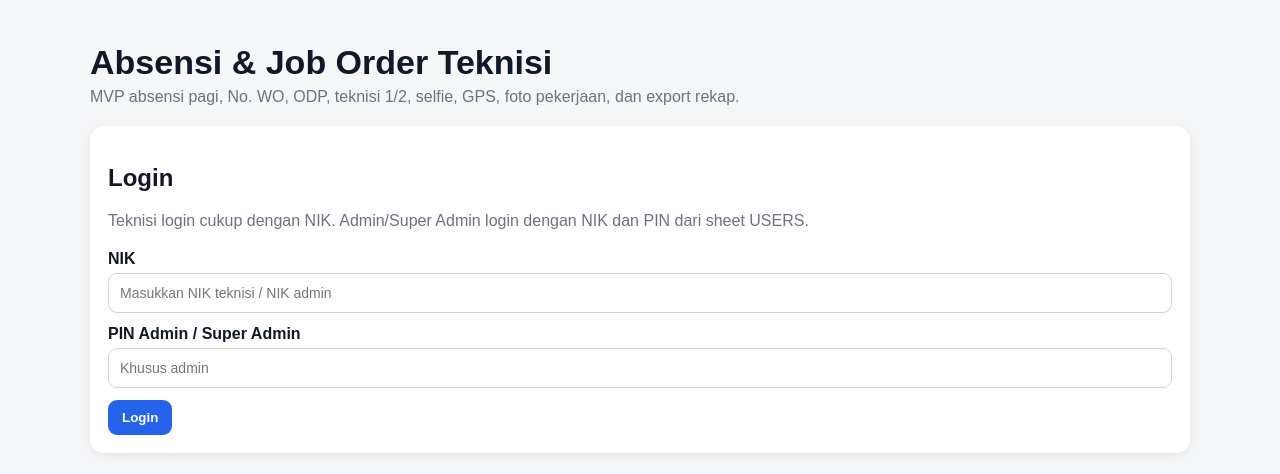
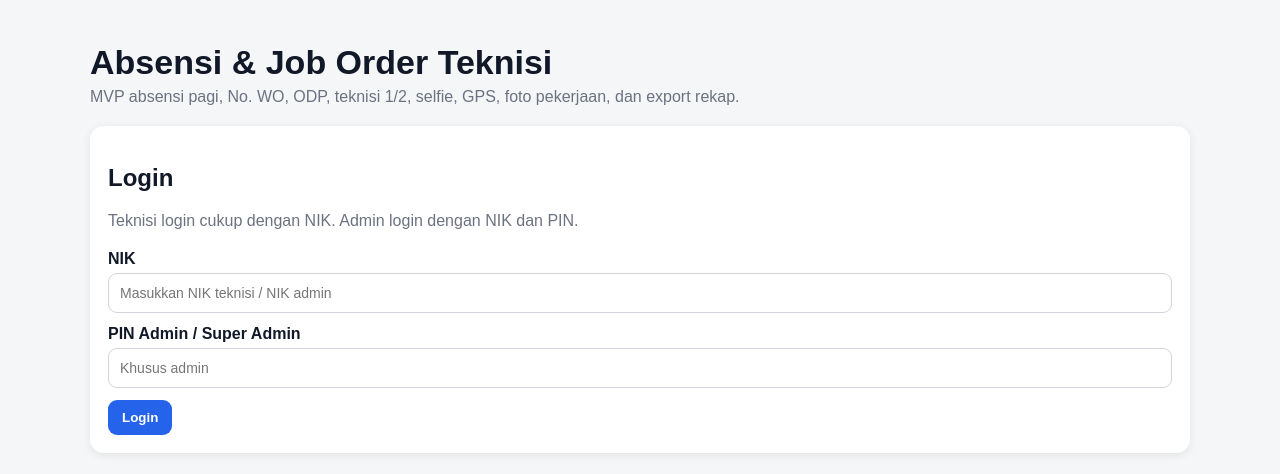
Before and after one commit to Okberaff/absensi-teknisi-pwa, a React (Vite) app: page / in a window 1280 px wide. Shown: the top 474 px of the page. Built offline with nearby package versions, Linux system fonts and the light colour scheme.

Commit message:
sudah di fix

```diff
--- a/src/App.tsx
+++ b/src/App.tsx
@@ -1066,7 +1066,7 @@ export default function App() {
         <div className="card">
           <h2>Login</h2>
           <p className="subtitle">
-            Teknisi login cukup dengan NIK. Admin/Super Admin login dengan NIK dan PIN dari sheet USERS.
+            Teknisi login cukup dengan NIK. Admin login dengan NIK dan PIN.
           </p>
 
           <label>NIK</label>
```
